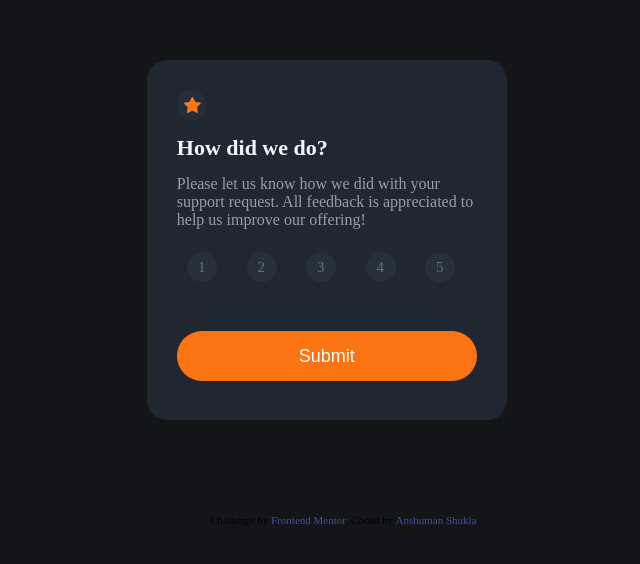
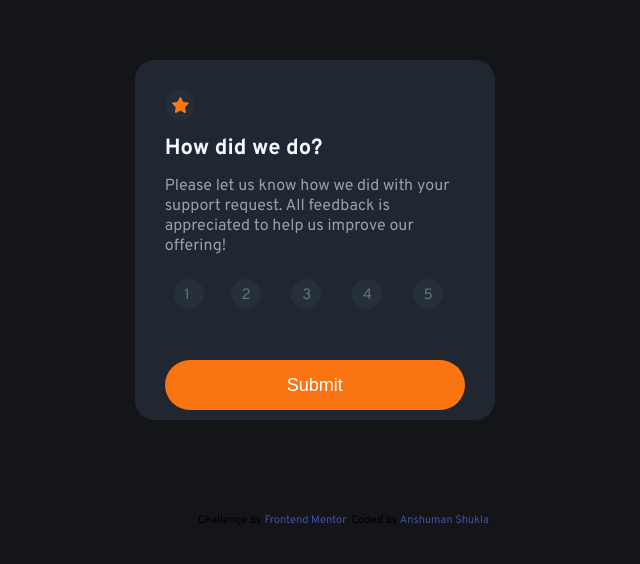
Before and after one commit to Anshumanshukla46/InteractiveRating.github.io, a plain HTML site: page index.html in a window 1280 px wide. Shown: the part 160-724 px from the top of the page, without its empty margins (327-967 px from the left). Drawn offline with Linux system fonts and the light colour scheme.

Commit message:
Added google fonts

```diff
--- a/index.html
+++ b/index.html
@@ -7,8 +7,9 @@
 
   <link rel="icon" type="image/png" sizes="32x32" href="./images/favicon-32x32.png">
 
-  <link rel="stylesheet" href="https://fonts.googleapis.com/css?family=Overpass">
-
+  <link rel="preconnect" href="https://fonts.googleapis.com">
+  <link rel="preconnect" href="https://fonts.gstatic.com" crossorigin>
+  <link href="https://fonts.googleapis.com/css2?family=Overpass:wght@400;700&display=swap" rel="stylesheet">
 
   <title>Interactive rating component</title>
 
--- a/style.css
+++ b/style.css
@@ -4,6 +4,8 @@
     padding: auto;
     margin-bottom: -35rem;
     margin-left: -18.55rem;
+
+    font-family: 'Overpass', sans-serif;
 }
 
 .attribution a {
@@ -49,12 +51,16 @@ img {
 #heading {
     font-size: 22px;
     margin-top: 15px;
+
+    font-family: 'Overpass', sans-serif;
 }
 
 #descip {
     font-size: medium;
     margin-top: -15px;
     color: hsl(217, 12%, 63%);
+
+    font-family: 'Overpass', sans-serif;
 }
 
 .rating {
@@ -65,6 +71,13 @@ img {
     /* margin-right: 100px; */
 }
 
+form {
+    font-family: 'Overpass', sans-serif;
+}
+
+.submit {
+    font-family: 'Overpass', sans-serif;
+}
 
 input[type="radio"] {
     /* remove standard background appearance */
--- a/thank.css
+++ b/thank.css
@@ -44,10 +44,14 @@ main {
 
     padding: 8px;
     border-radius: 20px;
+
+    font-family: 'Overpass', sans-serif;
 }
 
 #title {
     text-align: center;
+
+    font-family: 'Overpass', sans-serif;
 }
 
 
@@ -56,4 +60,6 @@ main {
     margin-top: -15px;
     color: hsl(217, 12%, 63%);
     text-align: center;
+
+    font-family: 'Overpass', sans-serif;
 }
```
Also changed, not shown: thankYou.html (+7 -1 lines).
